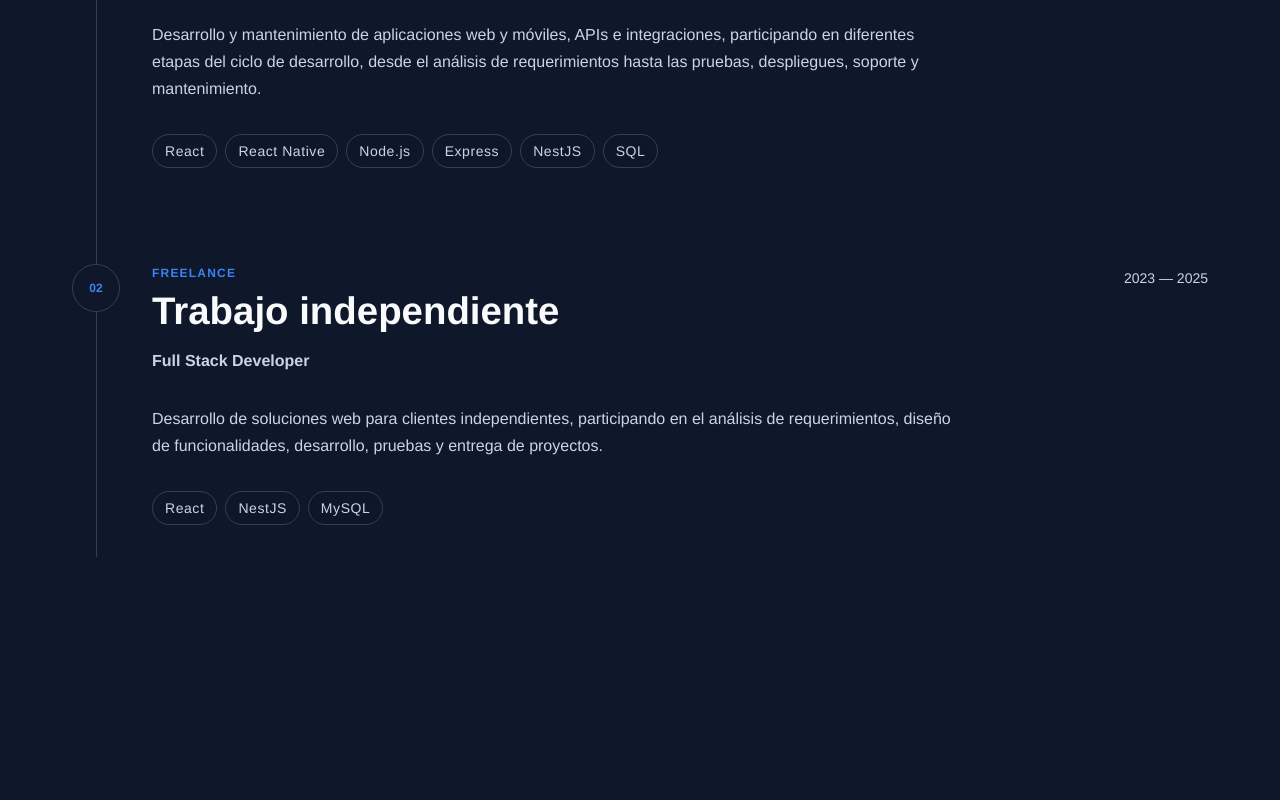
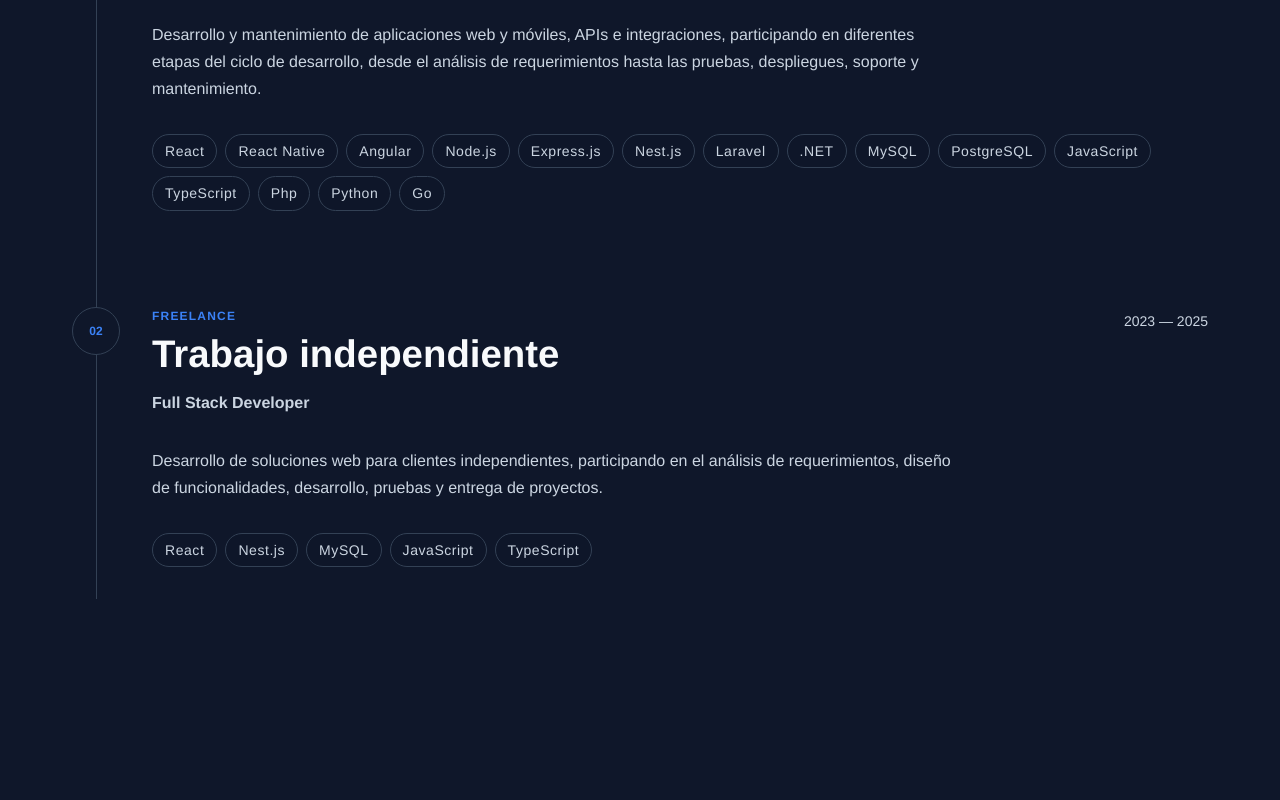
Before and after one commit to dknightdev/fullstack-showcase, a React (Vite) app in the folder apps/web/: page / in a window 1280 px wide. Shown: the part 2500-3300 px from the top of the page. Built offline with nearby package versions, Linux system fonts and the light colour scheme.

Commit message:
Ajuste de animaciones, coherencia de nombres de tecnologias

```diff
--- a/apps/web/src/components/sections/Contact/Contact.module.css
+++ b/apps/web/src/components/sections/Contact/Contact.module.css
@@ -21,13 +21,11 @@
 	background-color: var(--color-surface);
 
 	transition:
-		border-color var(--transition-fast),
-		transform var(--transition-fast);
+		border-color var(--transition-fast);
 }
 
 .card:hover {
 	border-color: var(--color-primary);
-	transform: translateY(-4px);
 }
 
 .cardContent {
--- a/apps/web/src/components/sections/Experience/Experience.tsx
+++ b/apps/web/src/components/sections/Experience/Experience.tsx
@@ -15,10 +15,19 @@ const experiences = [
 		technologies: [
 			'React',
 			'React Native',
+			'Angular',
 			'Node.js',
-			'Express',
-			'NestJS',
-			'SQL'
+			'Express.js',
+			'Nest.js',
+			'Laravel',
+			'.NET',
+			'MySQL',
+			'PostgreSQL',
+			'JavaScript',
+			'TypeScript',
+			'Php',
+			'Python',
+			'Go'
 		]
 	},
 	{
@@ -31,8 +40,10 @@ const experiences = [
 			'Desarrollo de soluciones web para clientes independientes, participando en el análisis de requerimientos, diseño de funcionalidades, desarrollo, pruebas y entrega de proyectos.',
 		technologies: [
 			'React',
-			'NestJS',
-			'MySQL'
+			'Nest.js',
+			'MySQL',
+			'JavaScript',
+			'TypeScript'
 		]
 	}
 ]
--- a/apps/web/src/components/sections/Projects/Projects.module.css
+++ b/apps/web/src/components/sections/Projects/Projects.module.css
@@ -1,9 +1,7 @@
-/* Featured projects */
-
 .featured {
 	display: flex;
 	flex-direction: column;
-	gap: clamp(5rem, 10vw, 8rem);
+	gap: clamp(4rem, 8vw, 7rem);
 	margin-top: clamp(4rem, 8vw, 7rem);
 }
 
@@ -96,10 +94,8 @@
 	margin-block: var(--spacing-xl);
 }
 
-/* Other projects */
-
 .otherProjects {
-	margin-top: clamp(6rem, 12vw, 10rem);
+	margin-top: clamp(4rem, 8vw, 7rem);
 }
 
 .subheading {
@@ -183,7 +179,6 @@
 	margin-top: auto;
 }
 
-/* Modal content */
 
 .modalContent {
 	display: flex;
@@ -252,8 +247,6 @@
 	border-top: 1px solid var(--color-border);
 }
 
-/* Responsive */
-
 @media (max-width: 900px) {
 	.project,
 	.project:nth-child(even) {
--- a/apps/web/src/components/sections/Projects/Projects.tsx
+++ b/apps/web/src/components/sections/Projects/Projects.tsx
@@ -49,7 +49,9 @@ const projects: ProjectItem[] = [
 			'React Native',
 			'React',
 			'Node.js',
-			'SQL'
+			'MySQL',
+			'PostgreSQL',
+			'TypeScript'
 		],
 		details: {
 			description:
@@ -88,8 +90,9 @@ const projects: ProjectItem[] = [
 		],
 		technologies: [
 			'React',
-			'NestJS',
-			'MySQL'
+			'Nest.js',
+			'MySQL',
+			'TypeScript'
 		],
 		details: {
 			description:
@@ -131,7 +134,7 @@ const projects: ProjectItem[] = [
 		technologies: [
 			'React Native',
 			'Realm',
-			'JavaScript'
+			'TypeScript'
 		],
 		details: {
 			description:
@@ -174,6 +177,7 @@ const websites: ProjectItem[] = [
 		],
 		technologies: [
 			'React',
+			'HTML',
 			'CSS',
 			'Responsive Design'
 		],
@@ -206,8 +210,8 @@ const websites: ProjectItem[] = [
 			'/project5/preview3.png'
 		],
 		technologies: [
-			'HTML5',
-			'CSS3',
+			'HTML',
+			'CSS',
 			'JavaScript',
 			'Responsive Design'
 		],
@@ -215,7 +219,7 @@ const websites: ProjectItem[] = [
 			description:
 				'Landing page para un negocio de extensiones de pestañas, con información sobre sus servicios, precios, políticas y datos de contacto.',
 			context:
-				'Página promocional desarrollada para uno de los clientes de la empresa que contrató el desarrollo de los sitios.',
+				'Página promocional desarrollada para uno de los clientes de la empresa que contrató el desarrollo de este sitio.',
 			role:
 				'Desarrollo frontend, maquetación responsive e implementación de las diferentes secciones informativas y llamadas a la acción.',
 			highlights: [
@@ -248,7 +252,7 @@ const websites: ProjectItem[] = [
 			description:
 				'Landing page para un centro ecuestre, con información sobre sus servicios, instalaciones, actividades y opciones de contacto.',
 			context:
-				'Página promocional desarrollada para uno de los clientes de la empresa que contrató el desarrollo de los sitios.',
+				'Página promocional desarrollada para uno de los clientes de la empresa que contrató el desarrollo de este sitio.',
 			role:
 				'Desarrollo frontend, maquetación responsive e implementación de las diferentes secciones de la landing page.',
 			highlights: [
--- a/apps/web/src/components/sections/Skills/Skills.module.css
+++ b/apps/web/src/components/sections/Skills/Skills.module.css
@@ -15,13 +15,11 @@
 	background-color: var(--color-surface);
 
 	transition:
-		border-color var(--transition-fast),
-		transform var(--transition-fast);
+		border-color var(--transition-fast);
 }
 
 .card:hover {
 	border-color: var(--color-primary);
-	transform: translateY(-4px);
 }
 
 .card:last-child {
--- a/apps/web/src/components/sections/Skills/Skills.tsx
+++ b/apps/web/src/components/sections/Skills/Skills.tsx
@@ -20,7 +20,7 @@ const skillCategories = [
 		description: 'Desarrollo de APIs, servicios y lógica de negocio.',
 		skills: [
 			'Node.js',
-			'Express',
+			'Express.js',
 			'Nest.js',
 			'.NET',
 			'Laravel',
@@ -41,10 +41,10 @@ const skillCategories = [
 		skills: [
 			'JavaScript',
 			'TypeScript',
-			'PHP',
 			'Python',
 			'C#',
-			'Go'
+			'Go',
+			'PHP'
 		]
 	},
 	{
@@ -54,7 +54,10 @@ const skillCategories = [
 			'Git',
 			'Docker',
 			'Firebase',
-			'Agile / Scrum'
+			'Agile / Scrum',
+			'Redis',
+			'Clean Architecture',
+			'Hexagonal Architecture'
 		]
 	}
 ]
```
